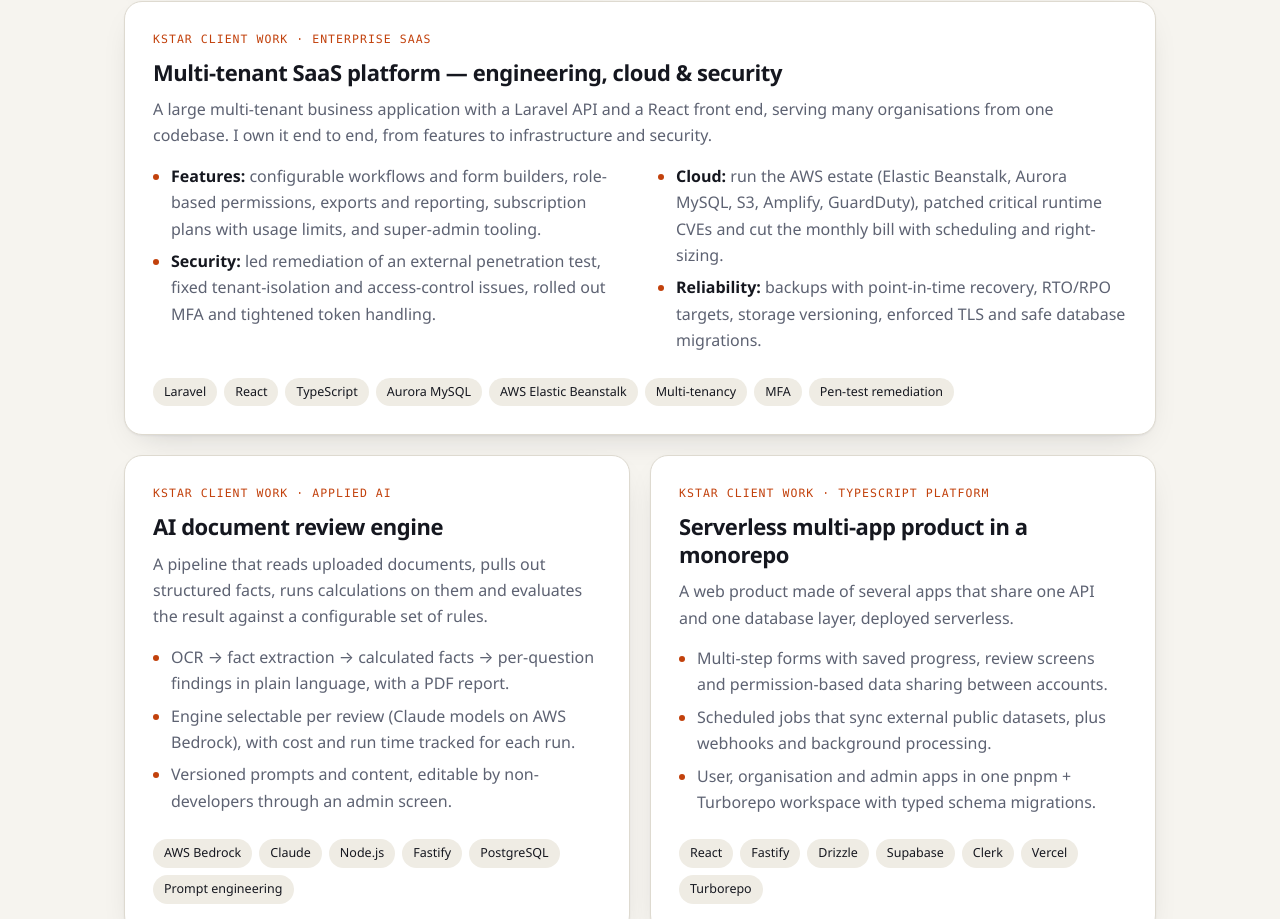
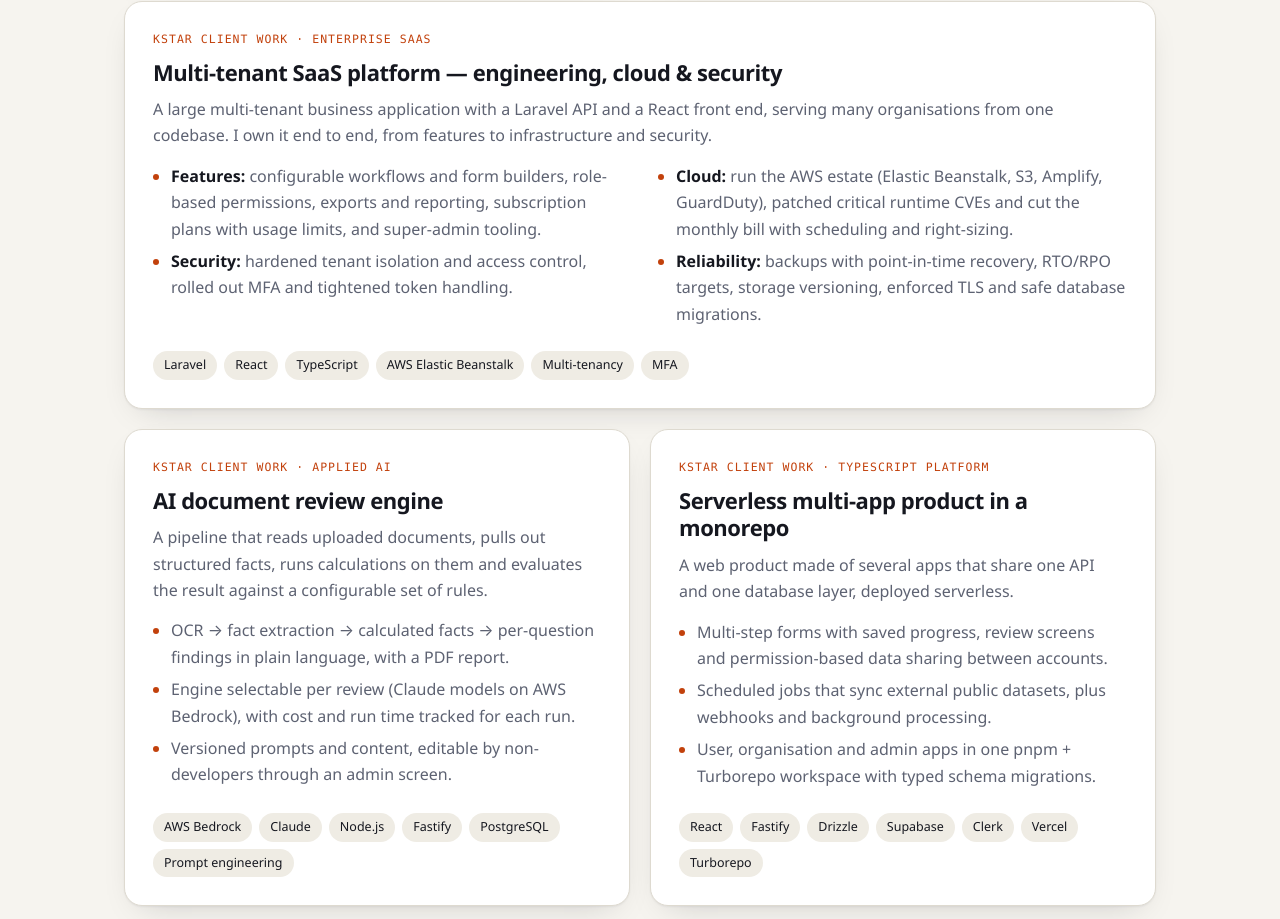
Before and after one commit to ChiragLohar75/portfolio, a plain HTML site: page index.html in a window 1280 px wide. Shown: the part 2923-3842 px from the top of the page. Drawn offline with Linux system fonts and the light colour scheme.

Commit message:
Update project tags

```diff
--- a/index.html
+++ b/index.html
@@ -331,15 +331,15 @@
           <div class="cols">
             <ul>
               <li><strong>Features:</strong> configurable workflows and form builders, role-based permissions, exports and reporting, subscription plans with usage limits, and super-admin tooling.</li>
-              <li><strong>Security:</strong> led remediation of an external penetration test, fixed tenant-isolation and access-control issues, rolled out MFA and tightened token handling.</li>
+              <li><strong>Security:</strong> hardened tenant isolation and access control, rolled out MFA and tightened token handling.</li>
             </ul>
             <ul>
-              <li><strong>Cloud:</strong> run the AWS estate (Elastic Beanstalk, Aurora MySQL, S3, Amplify, GuardDuty), patched critical runtime CVEs and cut the monthly bill with scheduling and right-sizing.</li>
+              <li><strong>Cloud:</strong> run the AWS estate (Elastic Beanstalk, S3, Amplify, GuardDuty), patched critical runtime CVEs and cut the monthly bill with scheduling and right-sizing.</li>
               <li><strong>Reliability:</strong> backups with point-in-time recovery, RTO/RPO targets, storage versioning, enforced TLS and safe database migrations.</li>
             </ul>
           </div>
           <div class="chips">
-            <span class="chip">Laravel</span><span class="chip">React</span><span class="chip">TypeScript</span><span class="chip">Aurora MySQL</span><span class="chip">AWS Elastic Beanstalk</span><span class="chip">Multi-tenancy</span><span class="chip">MFA</span><span class="chip">Pen-test remediation</span>
+            <span class="chip">Laravel</span><span class="chip">React</span><span class="chip">TypeScript</span><span class="chip">AWS Elastic Beanstalk</span><span class="chip">Multi-tenancy</span><span class="chip">MFA</span>
           </div>
         </article>
 
@@ -493,7 +493,7 @@
         </div>
         <div class="skill reveal">
           <h3>Data</h3>
-          <div class="chips"><span class="chip">MySQL</span><span class="chip">Aurora</span><span class="chip">PostgreSQL</span><span class="chip">Supabase</span><span class="chip">Drizzle ORM</span><span class="chip">Eloquent</span><span class="chip">Schema design</span></div>
+          <div class="chips"><span class="chip">MySQL</span><span class="chip">Aurora MySQL</span><span class="chip">PostgreSQL</span><span class="chip">Supabase</span><span class="chip">Drizzle ORM</span><span class="chip">Eloquent</span><span class="chip">Schema design</span></div>
         </div>
         <div class="skill reveal">
           <h3>Cloud &amp; DevOps</h3>
@@ -505,7 +505,7 @@
         </div>
         <div class="skill reveal">
           <h3>Security &amp; delivery</h3>
-          <div class="chips"><span class="chip">RBAC</span><span class="chip">Multi-tenancy</span><span class="chip">MFA</span><span class="chip">Pen-test remediation</span><span class="chip">Payment gateways</span><span class="chip">Client communication</span><span class="chip">Team leadership</span></div>
+          <div class="chips"><span class="chip">RBAC</span><span class="chip">Multi-tenancy</span><span class="chip">MFA</span><span class="chip">Penetration testing &amp; remediation</span><span class="chip">Payment gateways</span><span class="chip">Client communication</span><span class="chip">Team leadership</span></div>
         </div>
       </div>
     </div>
```
